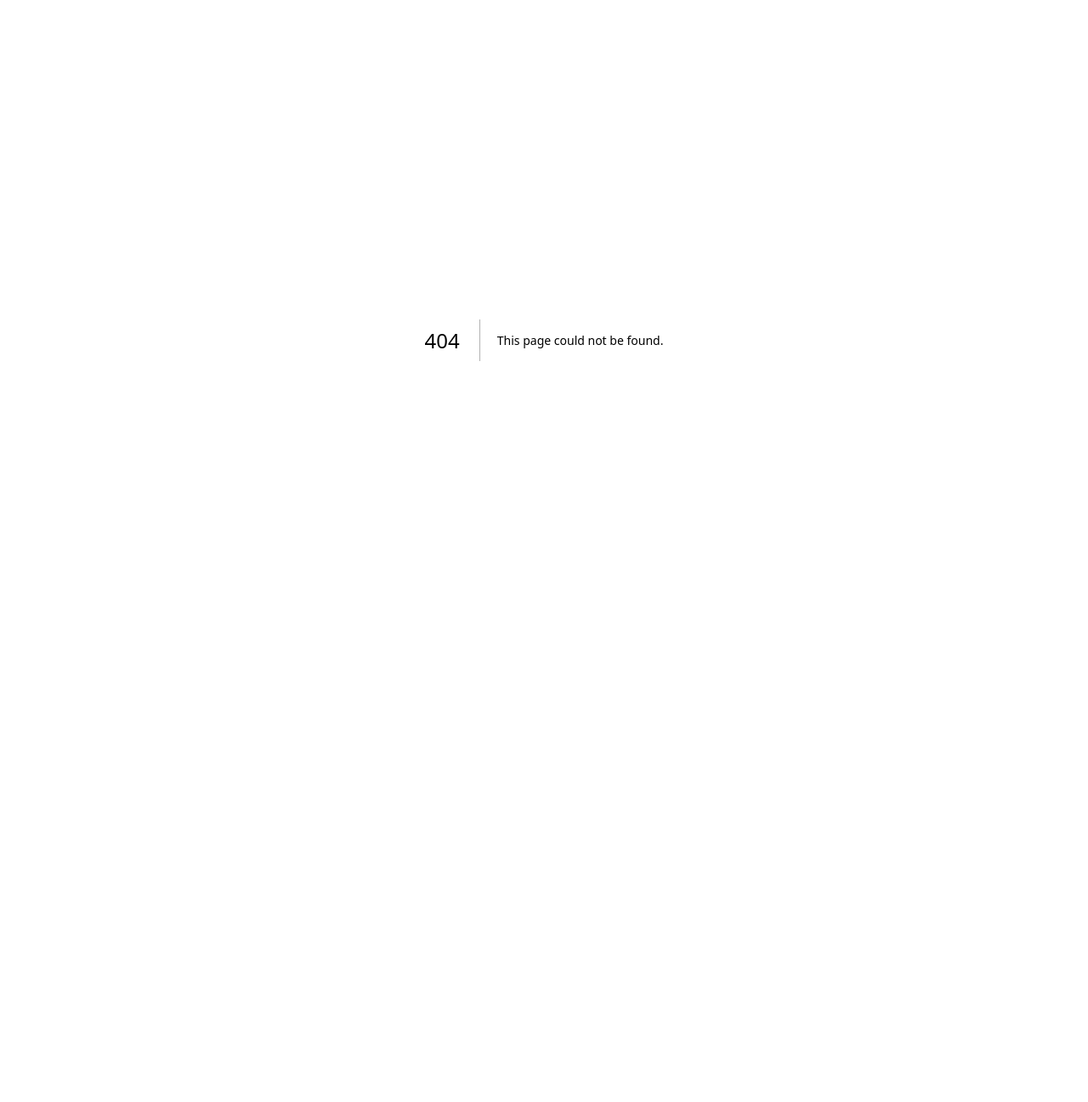
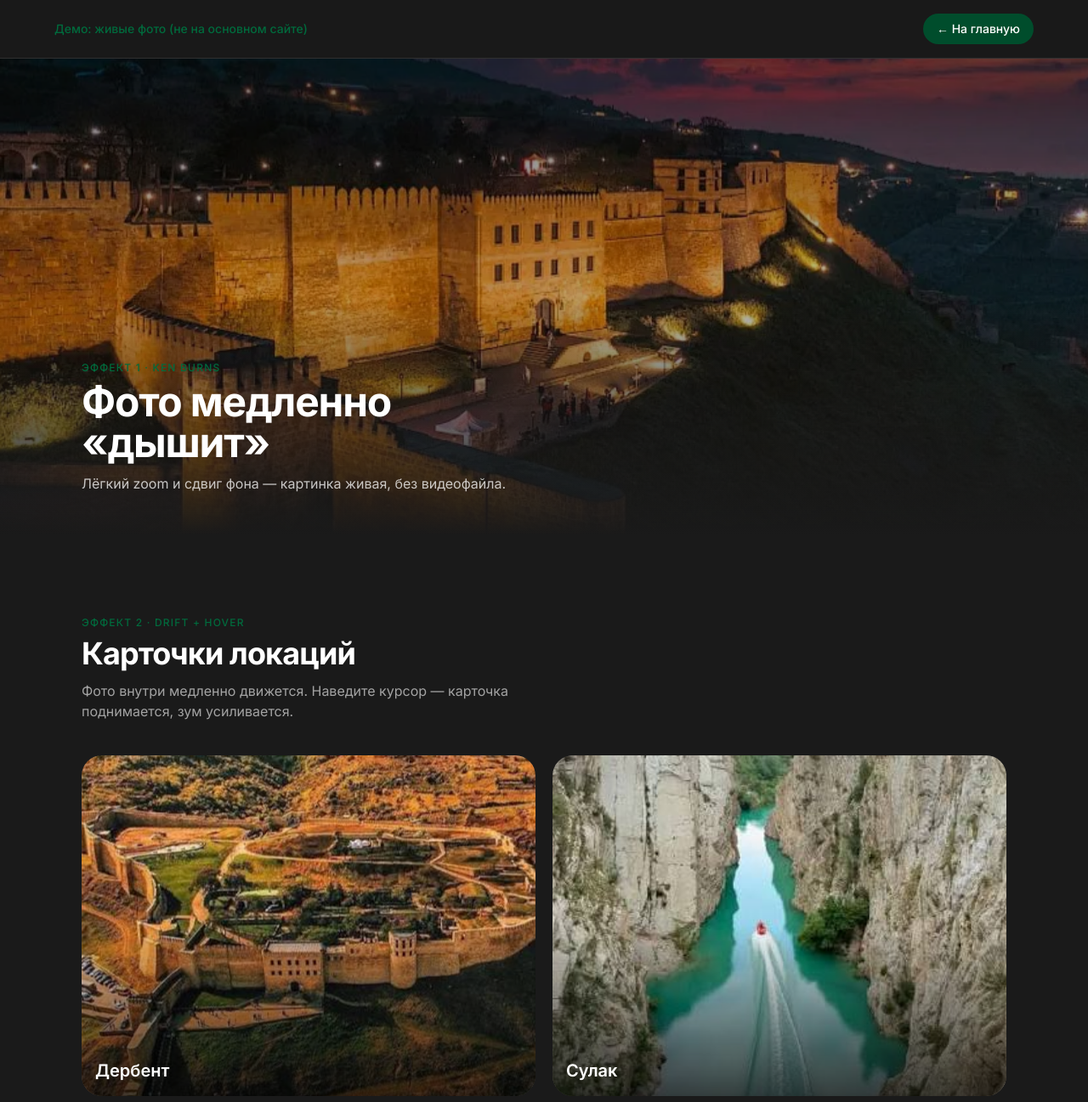
Before and after one commit to BrunoIsaev/EasyGo, a Next.js app: page /demo-motion in a window 1280 px wide. Before the commit this address had no page. Shown: the top 1297 px of the page at 85% size. Before the commit the page ends 800 px from the top, so only its background shows below. Built offline with nearby package versions, Linux system fonts and the light colour scheme.

Commit message:
Update guide page content

```diff
--- /dev/null
+++ b/src/app/demo-motion/page.tsx
@@ -0,0 +1,162 @@
+"use client";
+
+import Image from "next/image";
+import Link from "next/link";
+
+const CARDS = [
+  { name: "Дербент", src: "/IMG_1346.JPG", delay: "0s" },
+  { name: "Сулак", src: "/IMG_1350.JPG", delay: "2s" },
+  { name: "Карадах", src: "/IMG_1373.JPG", delay: "4s" },
+  { name: "Гамсутль", src: "/IMG_1362.JPG", delay: "1s" },
+] as const;
+
+export default function DemoMotionPage() {
+  return (
+    <div className="min-h-screen bg-charcoal text-white">
+      <style jsx global>{`
+        @keyframes kenburns {
+          0% {
+            transform: scale(1) translate(0, 0);
+          }
+          50% {
+            transform: scale(1.12) translate(-2%, -1%);
+          }
+          100% {
+            transform: scale(1) translate(0, 0);
+          }
+        }
+
+        @keyframes drift {
+          0% {
+            transform: scale(1.08) translate(0, 0);
+          }
+          50% {
+            transform: scale(1.14) translate(2%, -1.5%);
+          }
+          100% {
+            transform: scale(1.08) translate(0, 0);
+          }
+        }
+
+        .kenburns-img {
+          animation: kenburns 18s ease-in-out infinite;
+          will-change: transform;
+        }
+
+        .drift-img {
+          animation: drift 14s ease-in-out infinite;
+          will-change: transform;
+        }
+
+        .card-live {
+          transition: transform 0.4s ease, box-shadow 0.4s ease;
+        }
+
+        .card-live:hover {
+          transform: translateY(-4px);
+          box-shadow: 0 16px 40px rgba(0, 0, 0, 0.35);
+        }
+
+        .card-live:hover .card-zoom {
+          transform: scale(1.08);
+        }
+
+        .card-zoom {
+          transition: transform 0.7s ease;
+          will-change: transform;
+        }
+
+        @media (prefers-reduced-motion: reduce) {
+          .kenburns-img,
+          .drift-img {
+            animation: none !important;
+          }
+          .card-live:hover .card-zoom {
+            transform: none;
+          }
+        }
+      `}</style>
+
+      <header className="sticky top-0 z-20 border-b border-white/10 bg-charcoal/80 px-4 py-4 backdrop-blur-xl md:px-8">
+        <div className="mx-auto flex max-w-6xl items-center justify-between">
+          <p className="text-sm font-medium text-emerald-light">
+            Демо: живые фото (не на основном сайте)
+          </p>
+          <Link
+            href="/"
+            className="rounded-pill bg-emerald px-4 py-2 text-sm font-medium text-white hover:bg-emerald-light"
+          >
+            ← На главную
+          </Link>
+        </div>
+      </header>
+
+      {/* 1. Hero Ken Burns */}
+      <section className="relative h-[70vh] min-h-[420px] overflow-hidden">
+        <div className="absolute inset-0 overflow-hidden">
+          <Image
+            src="/Derbent.WEBP"
+            alt="Дербент — демо Ken Burns"
+            fill
+            priority
+            className="kenburns-img object-cover object-center"
+            sizes="100vw"
+          />
+          <div className="absolute inset-0 bg-gradient-to-b from-black/50 via-black/25 to-charcoal" />
+        </div>
+        <div className="relative z-10 mx-auto flex h-full max-w-6xl flex-col justify-end px-4 pb-12 md:px-8">
+          <p className="mb-2 text-xs font-medium uppercase tracking-widest text-emerald-light">
+            Эффект 1 · Ken Burns
+          </p>
+          <h1 className="max-w-xl text-3xl font-bold tracking-tight md:text-5xl">
+            Фото медленно «дышит»
+          </h1>
+          <p className="mt-3 max-w-lg text-white/75">
+            Лёгкий zoom и сдвиг фона — картинка живая, без видеофайла.
+          </p>
+        </div>
+      </section>
+
+      {/* 2. Cards with continuous drift + hover */}
+      <section className="mx-auto max-w-6xl px-4 py-16 md:px-8 md:py-24">
+        <p className="text-xs font-medium uppercase tracking-widest text-emerald-light">
+          Эффект 2 · Drift + hover
+        </p>
+        <h2 className="mt-2 text-3xl font-bold tracking-tight md:text-4xl">
+          Карточки локаций
+        </h2>
+        <p className="mt-3 max-w-xl text-white/60">
+          Фото внутри медленно движется. Наведите курсор — карточка поднимается,
+          зум усиливается.
+        </p>
+
+        <div className="mt-10 grid grid-cols-2 gap-3 md:gap-5">
+          {CARDS.map((card) => (
+            <article
+              key={card.name}
+              className="card-live group relative aspect-[4/3] overflow-hidden rounded-card bg-charcoal-light"
+            >
+              <Image
+                src={card.src}
+                alt={card.name}
+                fill
+                className="drift-img card-zoom object-cover"
+                style={{ animationDelay: card.delay }}
+                sizes="(max-width: 768px) 50vw, 400px"
+              />
+              <div className="absolute inset-0 bg-gradient-to-t from-black/70 via-transparent to-transparent" />
+              <h3 className="absolute bottom-4 left-4 text-lg font-semibold md:text-xl">
+                {card.name}
+              </h3>
+            </article>
+          ))}
+        </div>
+      </section>
+
+      <footer className="border-t border-white/10 px-4 py-10 text-center text-sm text-white/50 md:px-8">
+        Это временная страница для просмотра. Основной лендинг не изменён.
+        Скажите «внедряй» — перенесём эффекты на сайт.
+      </footer>
+    </div>
+  );
+}
--- a/src/components/Hero.tsx
+++ b/src/components/Hero.tsx
@@ -3,10 +3,10 @@
 import { useState, useMemo, useRef, useEffect } from 'react';
 import Image from "next/image";
 import { motion, useScroll, useTransform } from "framer-motion";
-import { ArrowRight, Search, Thermometer, X } from "lucide-react";
+import { ArrowRight, Search, X } from "lucide-react";
 import { TOUR_ROUTES, TourRoute } from '@/data/routes';
 import { ALL_LOCATIONS } from '@/data/locations';
-import RouteMap from './RouteMap'; // Импортируем наши маршруты
+import RouteMap from './RouteMap';
 
 const HERO_TAGS = ["Места притяжения", "Горы", "Древние аулы", "Этно-туры"] as const;
 
@@ -45,7 +45,6 @@ export function Hero() {
     return { locations: foundLocations, routes: foundRoutes };
   }, [query]);
 
-  // Закрываем поиск при клике вне области
   useEffect(() => {
     function handleClickOutside(event: MouseEvent) {
       if (containerRef.current && !containerRef.current.contains(event.target as Node)) {
@@ -59,21 +58,7 @@ export function Hero() {
 
   return (
     <section ref={sectionRef} className="relative min-h-[100dvh] min-h-screen overflow-hidden pt-24">
-      {/* Фоновая картинка */}
-      {typeof window !== "undefined" && window.matchMedia("prefers-reduced-motion").matches ? (
-        <div className="absolute inset-0 h-full w-full">
-          <Image
-            src="/Derbent.WEBP"
-            alt="Дербент – древняя крепость и панорама города"
-            fill
-            className="min-h-full min-w-full object-cover object-center"
-            priority
-            sizes="100vw"
-            quality={90}
-          />
-          <div className="absolute inset-0 bg-gradient-to-b from-black/50 via-black/30 to-white" />
-        </div>
-      ) : (
+      {/* Фоновая картинка с параллаксом */}
       <motion.div
         style={{ y }}
         className="absolute inset-0 h-full w-full"
@@ -82,14 +67,13 @@ export function Hero() {
           src="/Derbent.WEBP"
           alt="Дербент – древняя крепость и панорама города"
           fill
-            className="min-h-full min-w-full object-cover object-center"
+          className="min-h-full min-w-full object-cover object-center scale-110"
           priority
           sizes="100vw"
           quality={90}
         />
         <div className="absolute inset-0 bg-gradient-to-b from-black/50 via-black/30 to-white" />
       </motion.div>
-      )}
 
       <div className={`relative mx-auto flex max-w-6xl flex-col px-4 pb-16 pt-12 md:px-8 md:pb-24 md:pt-20 ${isOpen && query ? "md:pb-[600px] pb-[400px]" : ""}`}>
         <motion.div
```
Lines whose indentation alone changed are shown as unchanged.
